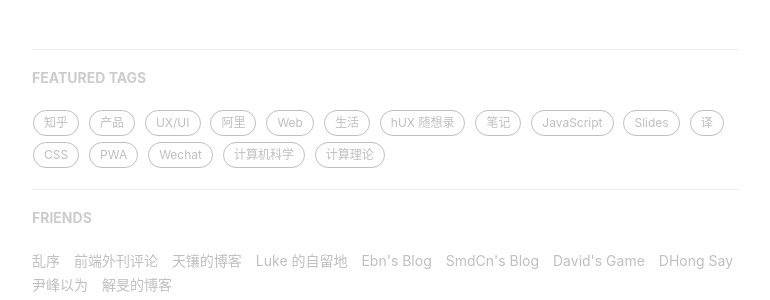
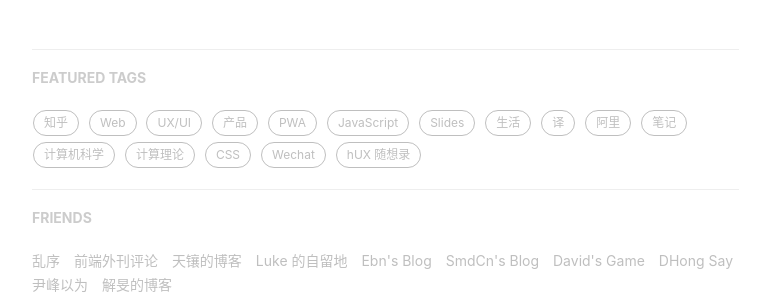
Before and after one commit to q97236143/Huxproh, a Jekyll site: the page built from _posts/2017-01-09-wechat-miniapp-ux.md, in a window 1280 px wide and 900 px high, scrolled down 6193 px. Shown: the part 320-620 px from the top of the window, without its empty margins (233-1003 px from the left). Built offline with Jekyll 4.4.1, drawn with Linux system fonts in a browser that asks for light colours; nearby versions of some CDN libraries; comment, search, counter and statistics services are not loaded.

Commit message:
[bugfix] revert tag change; typo

```diff
--- a/_includes/featured-tags.html
+++ b/_includes/featured-tags.html
@@ -21,7 +22,7 @@
                     rel="{{ tag[1].size }}">{{ tag[0] }}</a>
         {% endif %}{% endfor %}
         {% endcapture %}
-        {{ tags | url_encode | split:'</a>' | sort | join:'</a>' | url_decode }}
+        {{ tags | split:'</a>' | sort | join:'</a>' }}
     </div>
 </section>
 {% endif %}
--- a/_posts/2017-01-09-wechat-miniapp-ux.md
+++ b/_posts/2017-01-09-wechat-miniapp-ux.md
@@ -8,7 +8,7 @@ header-bg-css: "linear-gradient(to right, #24b94a, #38ef7d);"
 tags:
   - Web
   - Wechat
-  - UI/UX
+  - UX/UI
 ---
 
 > 本文首发于我的知乎专栏 [The Little Programmer](https://zhuanlan.zhihu.com/p/24782839)，转载请保留链接 ;)
--- a/archive.html
+++ b/archive.html
@@ -34,7 +34,7 @@ https://github.com/kitian616/jekyll-TeXt-theme
 				</a>
 				{% endfor %}
 				{% endcapture %}
-        {{ tags | url_encode | split:'</a>' | sort | join:'</a>' | url_decode }}
+        {{ tags | split:'</a>' | sort | join:'</a>' }}
 			</div>
 
             <!-- Article List -->
```
Also changed, not shown: other parts of _includes/featured-tags.html (+1 -0 lines).
